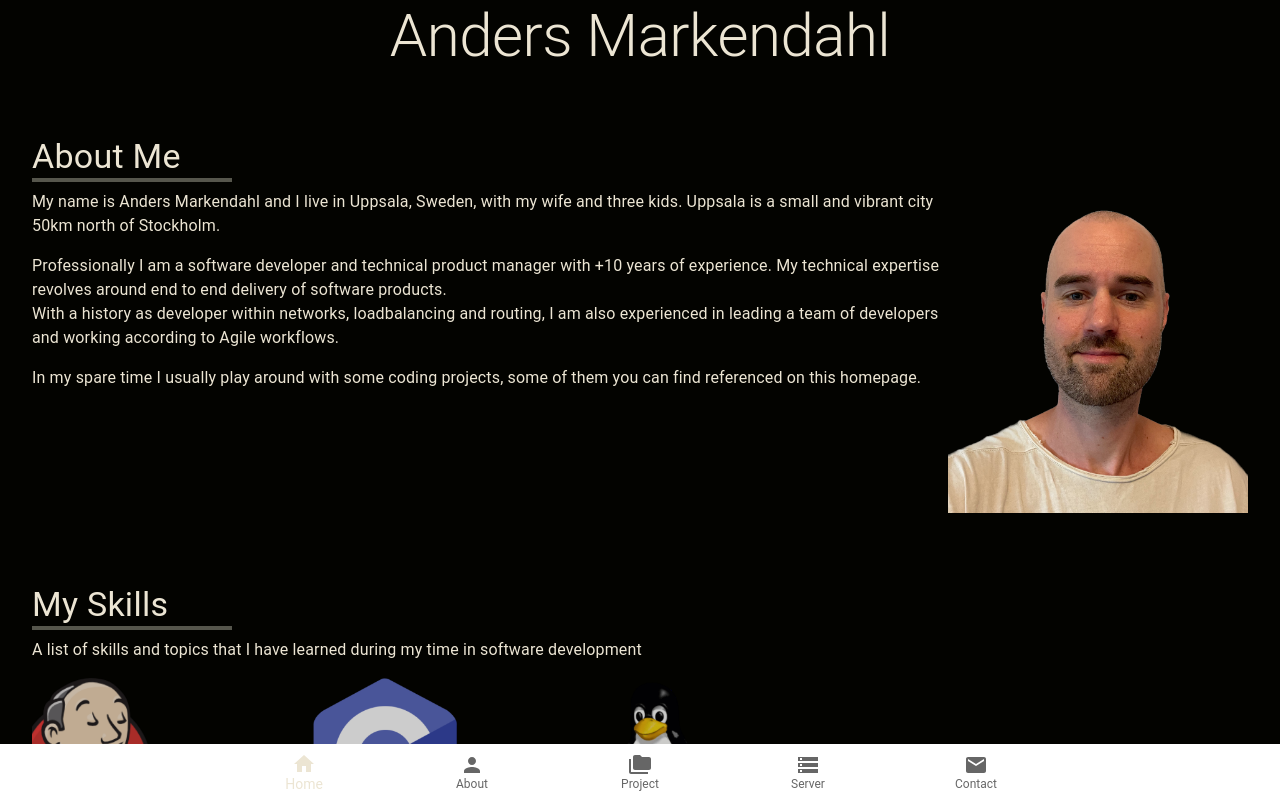
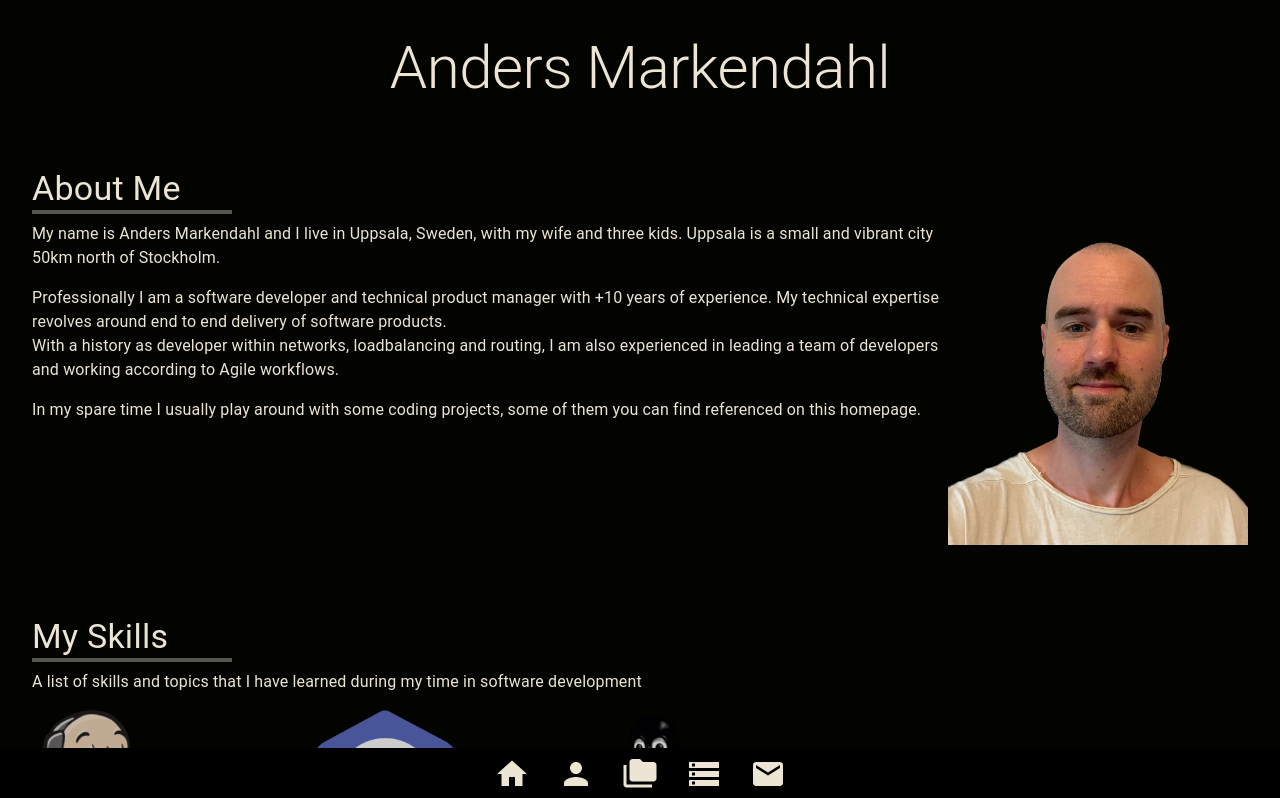
Before and after one commit to andersmarkendahl/andersmarkendahl.github.io, a React app: page / in a window 1280 px wide. Shown: the top 798 px of the page. Built offline with nearby package versions, Linux system fonts and the light colour scheme.

Commit message:
Changed Navigation to homemade

```diff
--- a/src/App.tsx
+++ b/src/App.tsx
@@ -50,21 +50,24 @@ export const App = () => (
       alignItems: 'center',
       justifyContent: 'center',
       overflow: 'hidden',
-      margin: '0 32px',
+      margin: '32px',
     }}
     >
       <Stack spacing={8}>
-        <div css={{ margin: '16px' }}>
+        <div id="home" css={{ margin: '16px' }}>
           <Typography variant="h2" align="center">Anders Markendahl</Typography>
         </div>
-        <Myself />
-        <Skills />
-        <Github />
-        <Server />
-        <Contact />
-        <Footer />
+        <Myself id="about" />
+        <Skills id="skills" />
+        <Github id="projects" />
+        <Server id="server" />
+        <Contact id="contact" />
+        <div css={{ paddingBottom: '32px' }}>
+          <Footer />
+        </div>
       </Stack>
-      <Navigation />
     </div>
+    <Navigation />
+
   </ThemeProvider>
 );
--- a/src/components/Navigation.tsx
+++ b/src/components/Navigation.tsx
@@ -1,9 +1,7 @@
 /** @jsx jsx */
-import { useState } from 'react';
 import { jsx } from '@emotion/react';
 import {
-  BottomNavigation,
-  BottomNavigationAction,
+  Button,
 } from '@mui/material';
 import {
   Home as HomeIcon,
@@ -13,27 +11,22 @@ import {
   Mail as ContactIcon,
 } from '@mui/icons-material';
 
-export const Navigation = () => {
-  const [value, setValue] = useState(0);
-
-  return (
-    <div css={{
-      position: 'fixed', bottom: 0, left: 0, right: 0,
-    }}
-    >
-      <BottomNavigation
-        showLabels
-        value={value}
-        onChange={(event, newValue) => {
-          setValue(newValue);
-        }}
-      >
-        <BottomNavigationAction label="Home" icon={<HomeIcon />} />
-        <BottomNavigationAction label="About" icon={<AboutIcon />} />
-        <BottomNavigationAction label="Project" icon={<ProjectIcon />} />
-        <BottomNavigationAction label="Server" icon={<ServerIcon />} />
-        <BottomNavigationAction label="Contact" icon={<ContactIcon />} />
-      </BottomNavigation>
-    </div>
-  );
-};
+export const Navigation = () => (
+  <div css={{
+    position: 'fixed',
+    bottom: 0,
+    left: 0,
+    right: 0,
+    width: '100%',
+    backgroundColor: 'ActiveBorder',
+    display: 'flex',
+    justifyContent: 'center',
+  }}
+  >
+    <Button size="large" href="#home"><HomeIcon sx={{ fontSize: 36 }} /></Button>
+    <Button size="large" href="#about"><AboutIcon sx={{ fontSize: 36 }} /></Button>
+    <Button size="large" href="#projects"><ProjectIcon sx={{ fontSize: 36 }} /></Button>
+    <Button size="large" href="#server"><ServerIcon sx={{ fontSize: 36 }} /></Button>
+    <Button size="large" href="#contact"><ContactIcon sx={{ fontSize: 36 }} /></Button>
+  </div>
+);
--- /dev/null
+++ b/src/components/SectionProps.tsx
@@ -0,0 +1,5 @@
+/** @jsx jsx */
+
+export interface SectionProps {
+  id: string;
+}
--- a/src/sections/Contact.tsx
+++ b/src/sections/Contact.tsx
@@ -9,6 +9,7 @@ import {
   LocationOn,
 } from '@mui/icons-material';
 import { SectionHeader } from '../components/SectionHeader';
+import { SectionProps } from '../components/SectionProps';
 
 interface ContactItemProps {
   icon: React.ReactNode;
@@ -44,8 +45,8 @@ const ContactList = () => {
   );
 };
 
-export const Contact = () => (
-  <div>
+export const Contact = ({ id } : SectionProps) => (
+  <div id={id}>
     <SectionHeader title="Contact Me" />
     <ContactList />
   </div>
--- a/src/sections/Github.tsx
+++ b/src/sections/Github.tsx
@@ -6,6 +6,7 @@ import {
 } from '@mui/material';
 import { ProjectItem, Props as ProjectItemProps } from '../components/ProjectItem';
 import { SectionHeader } from '../components/SectionHeader';
+import { SectionProps } from '../components/SectionProps';
 
 const GithubList = () => {
   const githubData: ProjectItemProps[] = [
@@ -37,8 +38,8 @@ const GithubList = () => {
     </div>
   );
 };
-export const Github = () => (
-  <div>
+export const Github = ({ id }: SectionProps) => (
+  <div id={id}>
     <div css={{ marginBottom: '8px' }}>
       <SectionHeader title="My Github" />
       <Typography variant="body1">
--- a/src/sections/Myself.tsx
+++ b/src/sections/Myself.tsx
@@ -5,9 +5,10 @@ import {
 } from '@mui/material';
 import { SectionHeader } from '../components/SectionHeader';
 import profileImg from './images/profile.png';
+import { SectionProps } from '../components/SectionProps';
 
-export const Myself = () => (
-  <div>
+export const Myself = ({ id }: SectionProps) => (
+  <div id={id}>
     <SectionHeader title="About Me" />
     <div css={{ display: 'flex' }}>
       <div>
--- a/src/sections/Server.tsx
+++ b/src/sections/Server.tsx
@@ -5,9 +5,10 @@ import {
 } from '@mui/material';
 import { ProjectItem } from '../components/ProjectItem';
 import { SectionHeader } from '../components/SectionHeader';
+import { SectionProps } from '../components/SectionProps';
 
-export const Server = () => (
-  <div>
+export const Server = ({ id }: SectionProps) => (
+  <div id={id}>
     <div css={{ marginBottom: '8px' }}>
       <SectionHeader title="My Server" />
       <Typography variant="body1">
--- a/src/sections/Skills.tsx
+++ b/src/sections/Skills.tsx
@@ -14,6 +14,7 @@ import programImg from './images/programming.png';
 import linuxImg from './images/linux.png';
 import iplbImg from './images/iplb.png';
 import agileImg from './images/agile.png';
+import { SectionProps } from '../components/SectionProps';
 
 const skillsData = [
   {
@@ -67,8 +68,8 @@ const SkillList = () => (
   </ImageList>
 );
 
-export const Skills = () => (
-  <div>
+export const Skills = ({ id }: SectionProps) => (
+  <div id={id}>
     <SectionHeader title="My Skills" />
     <Typography variant="body1">
       A list of skills and topics that I have learned during my time in software development
```
